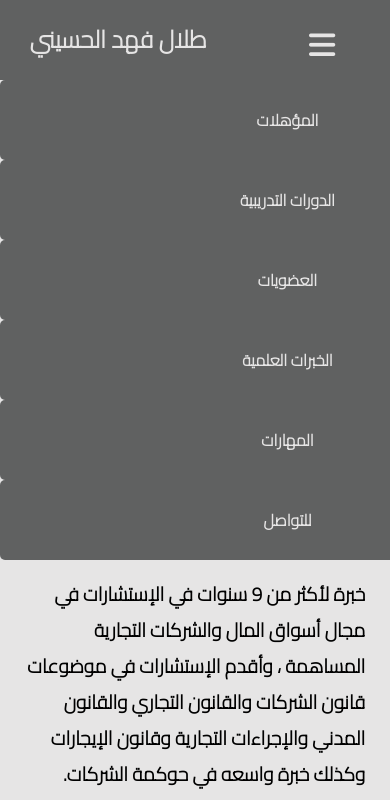
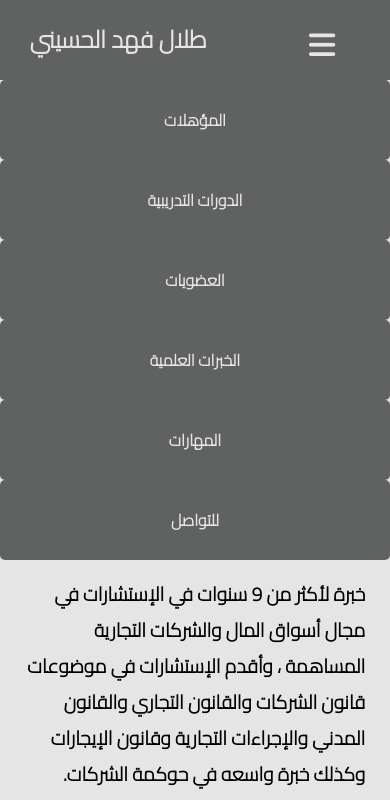
Before and after one commit to Amr-AbdelWahab/Talal.Fahd, a plain HTML site: page index.html in a window 390 px wide. Both pictures are taken after a click on the icon 322 px from the left and 45 px from the top of the page. Shown: the top 800 px of the page. Drawn offline with Linux system fonts and the light colour scheme.

Commit message:
fix nav bar

```diff
--- a/main.js
+++ b/main.js
@@ -40,6 +40,14 @@ console.log(list);
         });
     });
 
+let mobLi = document.querySelectorAll("nav li").forEach(n => n.addEventListener("click", () => {
+    mob.classList.toggle("mobShow");
+}))
+
+let logo = document.querySelector(".logo");
+logo.addEventListener("click", () => {
+    mob.classList.remove("mobShow");
+})
 
 // list.forEach(function () {
 //     this.addEventListener('click', () =>  {
--- a/style.css
+++ b/style.css
@@ -109,6 +109,22 @@ body{
 
 }
 
+
+
+
+
+
+
+
+
+
+
+
+
+
+
+
+
 nav{
     position: fixed;
     top: 0;
@@ -168,12 +184,12 @@ nav li:hover
     nav{
         height: 5rem;
         z-index: 100;
-        /* right: 0; */
 
     }
 
     nav .mob {
         display: none;
+        min-width: 75px;
     }
     nav .mob li {
         width: 100%;
@@ -182,6 +198,14 @@ nav li:hover
         align-items: center;
         transition: var(--trans);
 
+    }
+    nav .mob a{
+        display: block;
+        height: 100%;
+        width: 100%;
+        display: flex;
+        justify-content: center;
+        align-items: center;
     }
 
 
```
